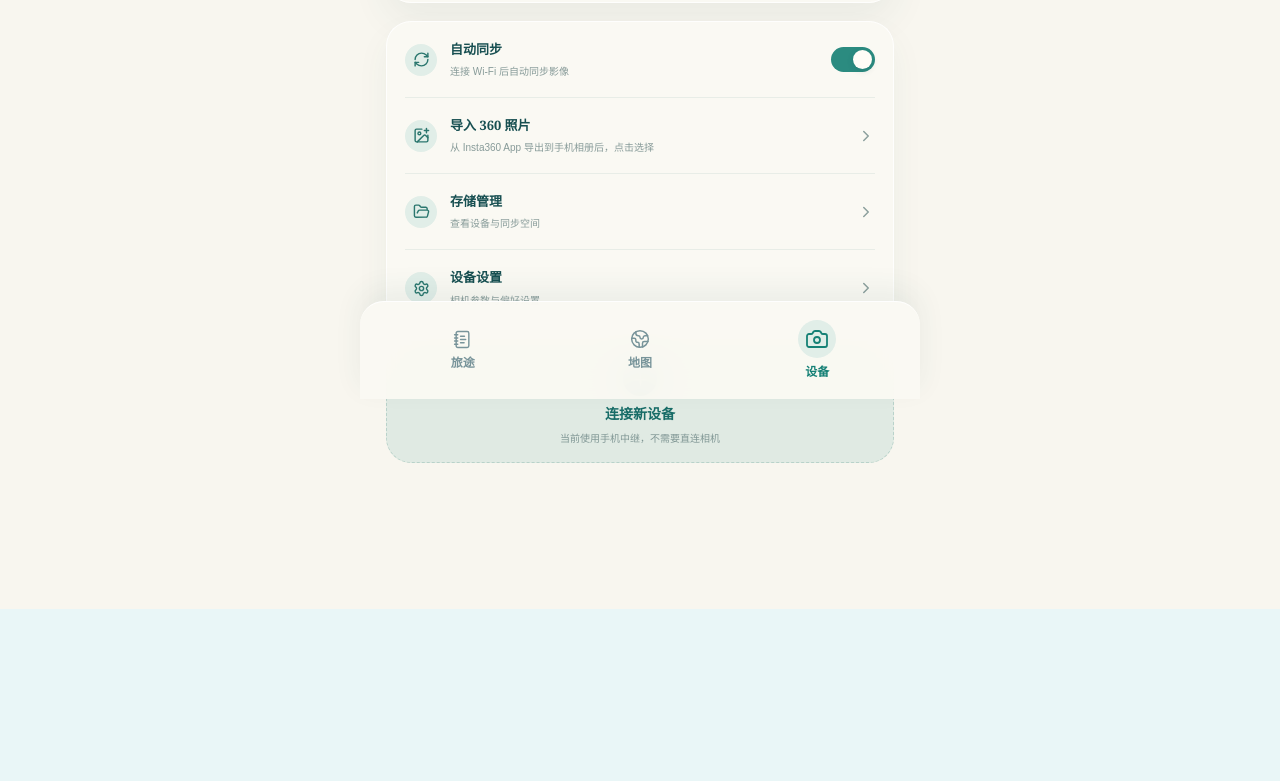
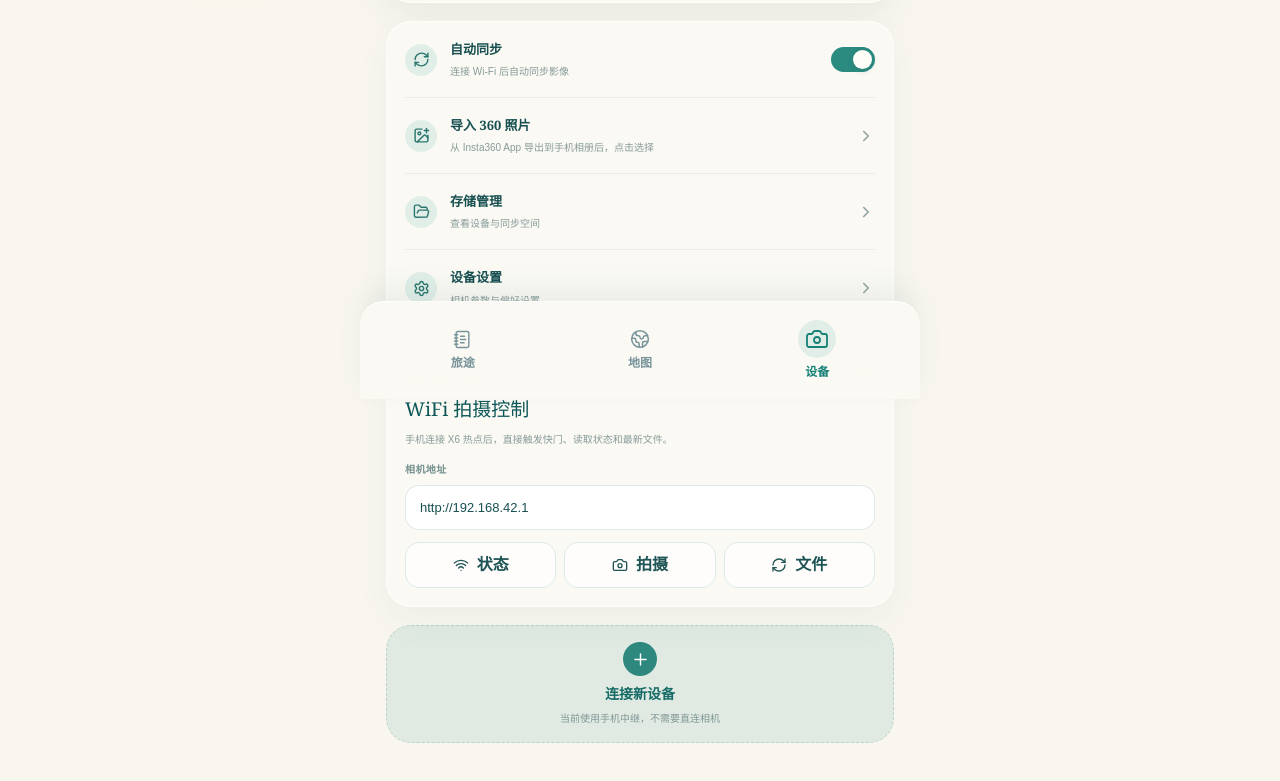
Before and after one commit to SevenAILab/yujianji, a Next.js app: page /devices in a window 1280 px wide. Shown: the part 401-1182 px from the top of the page. Before the commit the page ends 1010 px from the top, so only its background shows below. Built offline with nearby package versions, Linux system fonts and the light colour scheme.

Commit message:
feat: add Insta360 X6 WiFi OSC control

```diff
--- a/src/app/devices/devices.module.css
+++ b/src/app/devices/devices.module.css
@@ -337,3 +337,97 @@
   .devicePhoto { width: 96px; height: 98px; }
   .deviceSummary h2 { font-size: 16px; }
 }
+
+.oscPanel {
+  margin-top: 18px;
+  padding: 18px;
+  border: 1px solid rgba(255, 255, 255, .84);
+  border-radius: 25px;
+  background: rgba(250, 249, 243, .96);
+  box-shadow: 0 15px 34px rgba(43, 92, 83, .05);
+  backdrop-filter: blur(14px);
+}
+
+.oscHeader {
+  display: flex;
+  align-items: flex-start;
+  justify-content: space-between;
+  gap: 12px;
+}
+
+.oscHeader h2 {
+  margin: 7px 0 0;
+  color: #0d5759;
+  font-family: var(--serif);
+  font-size: 19px;
+}
+
+.oscHeader small {
+  display: block;
+  margin-top: 8px;
+  color: #879b99;
+  font-size: 10px;
+  line-height: 1.6;
+}
+
+.oscField {
+  display: grid;
+  gap: 8px;
+  margin-top: 14px;
+}
+
+.oscField span {
+  color: #728f8e;
+  font-size: 10px;
+  font-weight: 700;
+  letter-spacing: .04em;
+}
+
+.oscField input {
+  width: 100%;
+  padding: 12px 14px;
+  border: 1px solid rgba(112, 151, 144, .2);
+  border-radius: 14px;
+  background: #fff;
+  color: #174f51;
+  font-size: 13px;
+  outline: none;
+}
+
+.oscField input:focus {
+  border-color: #2b8b80;
+  box-shadow: 0 0 0 3px rgba(43, 139, 128, .08);
+}
+
+.oscActions {
+  display: grid;
+  grid-template-columns: repeat(3, 1fr);
+  gap: 8px;
+  margin-top: 12px;
+}
+
+.oscActions .secondary-action {
+  min-width: 0;
+  justify-content: center;
+  font-size: 12px;
+}
+
+.oscFiles {
+  display: grid;
+  gap: 8px;
+  margin-top: 12px;
+}
+
+.oscFiles button {
+  display: flex;
+  align-items: center;
+  gap: 8px;
+  width: 100%;
+  padding: 10px 12px;
+  border: 1px solid rgba(112, 151, 144, .16);
+  border-radius: 12px;
+  background: #e1eee8;
+  color: #2a6b67;
+  font-size: 11px;
+  text-align: left;
+}
--- a/src/app/devices/page.tsx
+++ b/src/app/devices/page.tsx
@@ -4,6 +4,7 @@ import {
   Camera,
   ChevronRight,
   CircleHelp,
+  Download,
   FolderOpen,
   ImagePlus,
   Plus,
@@ -16,6 +17,16 @@ import { useRef, useState } from "react";
 import { useRouter } from "next/navigation";
 import { AppNav } from "@/components/AppNav";
 import { setPendingEncounterFile } from "@/lib/encounter-transfer";
+import {
+  DEFAULT_OSC_BASE_URL,
+  isSecureContextForOsc,
+  normalizeOscBaseUrl,
+  oscGetState,
+  oscListFiles,
+  oscTakePicture,
+  oscWaitForCapture,
+  type OscFileEntry,
+} from "@/lib/osc";
 import styles from "./devices.module.css";
 
 type DemoDevice = {
@@ -41,6 +52,10 @@ export default function DevicesPage() {
   const [device] = useState<DemoDevice | null>(X6_DEMO);
   const [autoSync, setAutoSync] = useState(true);
   const [notice, setNotice] = useState("");
+  const [oscBaseUrl, setOscBaseUrl] = useState(DEFAULT_OSC_BASE_URL);
+  const [oscBusy, setOscBusy] = useState(false);
+  const [oscStatus, setOscStatus] = useState("");
+  const [latestFiles, setLatestFiles] = useState<OscFileEntry[]>([]);
 
   function showNotice(message = "设备连接功能正在准备中") {
     setNotice(message);
@@ -51,6 +66,76 @@ export default function DevicesPage() {
     if (!file) return;
     setPendingEncounterFile(file, "insta360");
     router.push("/encounter?source=insta360");
+  }
+
+  function oscError(error: unknown) {
+    if (isSecureContextForOsc()) {
+      return "HTTPS 页面会被浏览器拦截 HTTP 相机请求，请改用局域网 HTTP 地址或原生壳。";
+    }
+    return error instanceof Error ? error.message : "OSC 请求失败";
+  }
+
+  async function handleOscState() {
+    setOscBusy(true);
+    setOscStatus("");
+    try {
+      const state = await oscGetState(oscBaseUrl);
+      setOscStatus(`已连接：${state.fingerprint || state.state || "相机在线"}`);
+    } catch (error) {
+      setOscStatus(oscError(error));
+    } finally {
+      setOscBusy(false);
+    }
+  }
+
+  async function handleOscCapture() {
+    setOscBusy(true);
+    setOscStatus("已发送拍照指令，等待完成…");
+    try {
+      await oscTakePicture(oscBaseUrl);
+      const state = await oscWaitForCapture(oscBaseUrl);
+      setOscStatus(state._latestFileUrl ? `拍摄完成：${state._latestFileUrl}` : "拍摄完成");
+    } catch (error) {
+      setOscStatus(oscError(error));
+    } finally {
+      setOscBusy(false);
+    }
+  }
+
+  async function handleOscListFiles() {
+    setOscBusy(true);
+    setOscStatus("");
+    try {
+      const files = await oscListFiles(oscBaseUrl);
+      setLatestFiles(files);
+      setOscStatus(files.length ? `读取到 ${files.length} 个文件` : "相机里暂时没有文件");
+    } catch (error) {
+      setOscStatus(oscError(error));
+    } finally {
+      setOscBusy(false);
+    }
+  }
+
+  async function importLatestOscFile(fileUrl?: string) {
+    if (!fileUrl) {
+      setOscStatus("请先读取文件列表。");
+      return;
+    }
+    setOscBusy(true);
+    setOscStatus("正在从相机拉取文件…");
+    try {
+      const response = await fetch(fileUrl);
+      if (!response.ok) throw new Error(`文件拉取失败：${response.status}`);
+      const blob = await response.blob();
+      const name = fileUrl.split("/").pop() || `x6-${Date.now()}.jpg`;
+      const type = blob.type || (name.endsWith(".mp4") ? "video/mp4" : "image/jpeg");
+      const file = new File([blob], name, { type });
+      setPendingEncounterFile(file, "insta360");
+      router.push("/encounter?source=insta360&osc=1");
+    } catch (error) {
+      setOscStatus(oscError(error));
+      setOscBusy(false);
+    }
   }
 
   return (
@@ -131,6 +216,55 @@ export default function DevicesPage() {
           </button>
         </section>
 
+        <section className={styles.oscPanel} aria-label="OSC WiFi 控制">
+          <div className={styles.oscHeader}>
+            <div>
+              <span className={styles.deviceEyebrow}>OSC CONTROL</span>
+              <h2>WiFi 拍摄控制</h2>
+              <small>手机连接 X6 热点后，直接触发快门、读取状态和最新文件。</small>
+            </div>
+            <Wifi size={20} color="var(--teal)" />
+          </div>
+          <label className={styles.oscField}>
+            <span>相机地址</span>
+            <input
+              value={oscBaseUrl}
+              onChange={(event) => setOscBaseUrl(event.target.value)}
+              placeholder={DEFAULT_OSC_BASE_URL}
+              inputMode="url"
+            />
+          </label>
+          <div className={styles.oscActions}>
+            <button className="secondary-action" onClick={() => void handleOscState()} disabled={oscBusy}>
+              <Wifi size={16} />
+              状态
+            </button>
+            <button className="secondary-action" onClick={() => void handleOscCapture()} disabled={oscBusy}>
+              <Camera size={16} />
+              拍摄
+            </button>
+            <button className="secondary-action" onClick={() => void handleOscListFiles()} disabled={oscBusy}>
+              <RefreshCw size={16} />
+              文件
+            </button>
+          </div>
+          {latestFiles.length ? (
+            <div className={styles.oscFiles}>
+              {latestFiles.slice(0, 3).map((file, index) => (
+                <button
+                  key={file.fileUrl || index}
+                  onClick={() => void importLatestOscFile(file.fileUrl)}
+                  disabled={oscBusy}
+                >
+                  <Download size={14} />
+                  {file.name || `文件 ${index + 1}`}
+                </button>
+              ))}
+            </div>
+          ) : null}
+          {oscStatus ? <p className="share-status">{oscStatus}</p> : null}
+        </section>
+
         <button className={styles.connectDevice} onClick={() => showNotice()}>
           <span><Plus size={19} strokeWidth={1.8} /></span>
           <strong>连接新设备</strong>
--- /dev/null
+++ b/src/lib/osc.ts
@@ -0,0 +1,96 @@
+export const DEFAULT_OSC_BASE_URL = "http://192.168.42.1";
+
+export interface OscCommandResponse {
+  name?: string;
+  state?: string;
+  id?: string;
+  fingerprint?: string;
+  _latestFileUrl?: string;
+  _captureStatus?: string;
+  results?: Record<string, unknown>;
+  entries?: OscFileEntry[];
+  totalEntries?: number;
+  error?: {
+    code?: string;
+    message?: string;
+  };
+}
+
+export interface OscFileEntry {
+  name?: string;
+  fileUrl?: string;
+  size?: number;
+  dateTimeZone?: string;
+  width?: number;
+  height?: number;
+  thumbnail?: string;
+}
+
+export function normalizeOscBaseUrl(value: string): string {
+  const trimmed = value.trim().replace(/\/+$/, "");
+  if (!trimmed) return DEFAULT_OSC_BASE_URL;
+  if (/^https?:\/\//i.test(trimmed)) return trimmed;
+  return `http://${trimmed}`;
+}
+
+export function isSecureContextForOsc(): boolean {
+  return typeof window !== "undefined" && window.location.protocol === "https:";
+}
+
+async function oscPost(
+  baseUrl: string,
+  name: string,
+  parameters: Record<string, unknown> = {},
+): Promise<OscCommandResponse> {
+  const response = await fetch(`${normalizeOscBaseUrl(baseUrl)}/osc/commands/execute`, {
+    method: "POST",
+    headers: {
+      "content-type": "application/json",
+    },
+    body: JSON.stringify({ name, parameters }),
+  });
+
+  const payload = (await response.json().catch(() => ({}))) as OscCommandResponse;
+  if (!response.ok) {
+    throw new Error(payload.error?.message || `OSC 请求失败：${response.status}`);
+  }
+  if (payload.error) {
+    throw new Error(payload.error.message || "OSC 命令执行失败");
+  }
+  return payload;
+}
+
+export async function oscGetState(baseUrl: string): Promise<OscCommandResponse> {
+  return oscPost(baseUrl, "camera.getState");
+}
+
+export async function oscTakePicture(baseUrl: string): Promise<OscCommandResponse> {
+  return oscPost(baseUrl, "camera.takePicture");
+}
+
+export async function oscListFiles(
+  baseUrl: string,
+  entryCount = 20,
+  maxThumbSize = 0,
+): Promise<OscFileEntry[]> {
+  const payload = await oscPost(baseUrl, "camera.listFiles", {
+    entryCount,
+    maxThumbSize,
+  });
+  return payload.entries ?? [];
+}
+
+export async function oscWaitForCapture(
+  baseUrl: string,
+  timeoutMs = 20000,
+): Promise<OscCommandResponse> {
+  const startedAt = Date.now();
+  while (Date.now() - startedAt < timeoutMs) {
+    const state = await oscGetState(baseUrl);
+    if (state._latestFileUrl || state._captureStatus === "done") {
+      return state;
+    }
+    await new Promise((resolve) => window.setTimeout(resolve, 1200));
+  }
+  throw new Error("等待相机拍摄完成超时，请在设备页查看最新文件。");
+}
```
Also changed, not shown: 1 other file (tests, documents, lock files or other folders).
